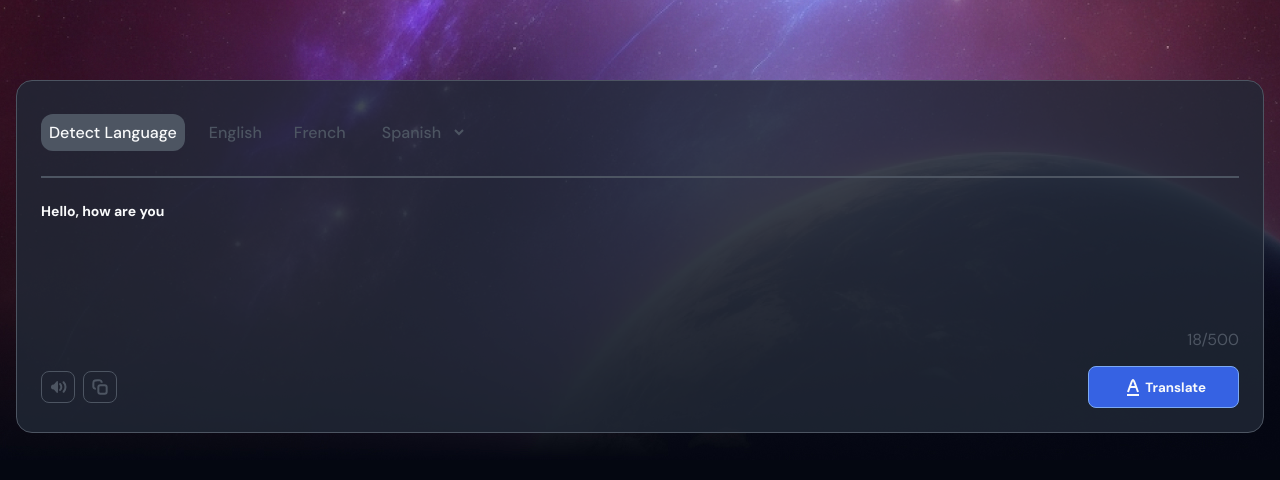
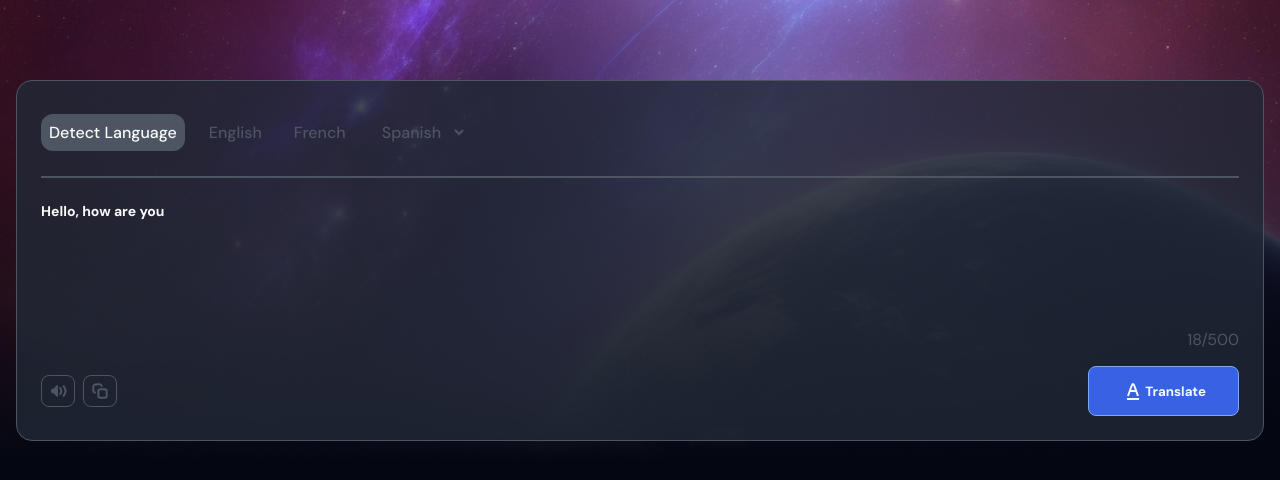
Before and after one commit to RoyHuamanAvila/Translate-App, a React (Vite) app: page / in a window 1280 px wide. Shown: the top 480 px of the page. Built offline with nearby package versions, Linux system fonts and the light colour scheme.

Commit message:
Actualizado el relleno del área de texto en CardTranslate.css

```diff
--- a/src/Components/CardTranslate/CardTranslate.css
+++ b/src/Components/CardTranslate/CardTranslate.css
@@ -104,7 +104,7 @@ textarea:focus {
   font-weight: var(--bold-font-weight);
   background-color: var(--royal-blue);
   color: var(--ghost-white);
-  padding: 0.5rem 2rem;
+  padding: 0.75rem 2rem;
   border-radius: 0.5rem;
   border: 1px solid var(--cornflower-blue);
 }
```
